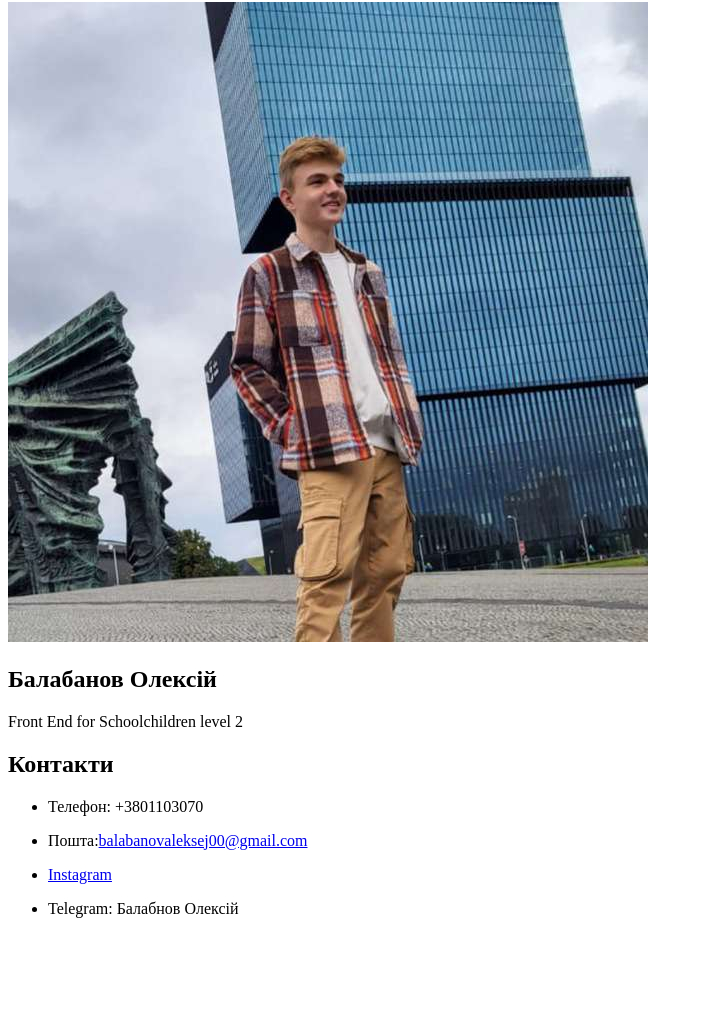
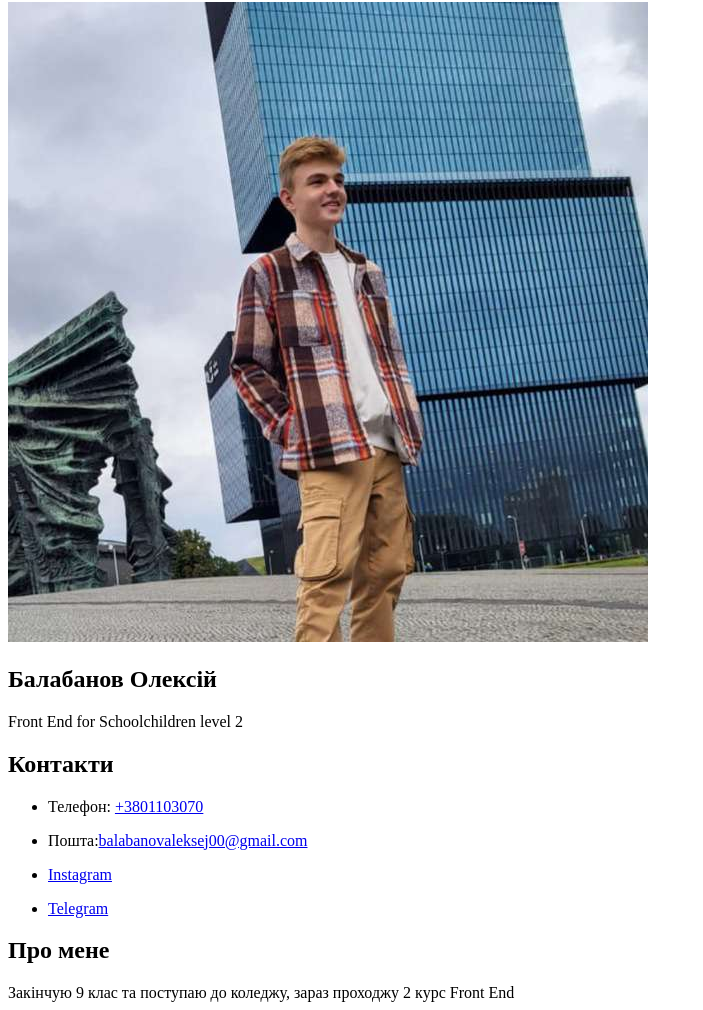
Before and after one commit to BalabanovAlex/hillel, a plain HTML site: page index.html in a window 1280 px wide. Shown: the part 78-1088 px from the top of the page, without its empty margins (0-703 px from the left). Before the commit the page ends 1012 px from the top, so only its background shows below. Drawn offline with Linux system fonts and the light colour scheme.

```diff
--- a/index.html
+++ b/index.html
@@ -13,7 +13,7 @@
     <div>Front End for Schoolchildren level 2</div>
     <h2>Контакти</h2>
     <ul>
-        <li>Телефон: <a href="tel:0681103070"></a> +3801103070 </li>
+        <li>Телефон: <a href="tel:0681103070">+3801103070</a> </li>
             </ul>
             <ul>
             <li>Пошта:<a href="mailto:balabanovaleksej00@gmail.com">balabanovaleksej00@gmail.com</a></li>
@@ -22,7 +22,11 @@
             <li><a href="https://www.instagram.com/"target="_blank">Instagram</a></li>
            </ul>
            <ul>
-           <li>Telegram: <a href="https://web.telegram.org/a/"target="_blank"></a>Балабнов Олексій</li>
+           <li> <a href="https://web.telegram.org/a/"target="_blank">Telegram</a></li>
     </ul>
+    <h2>Про мене</h2>
+    <div>
+        Закінчую 9 клас та поступаю до коледжу, зараз проходжу 2 курс Front End
+    </div>
 </body>
 </html>
```
